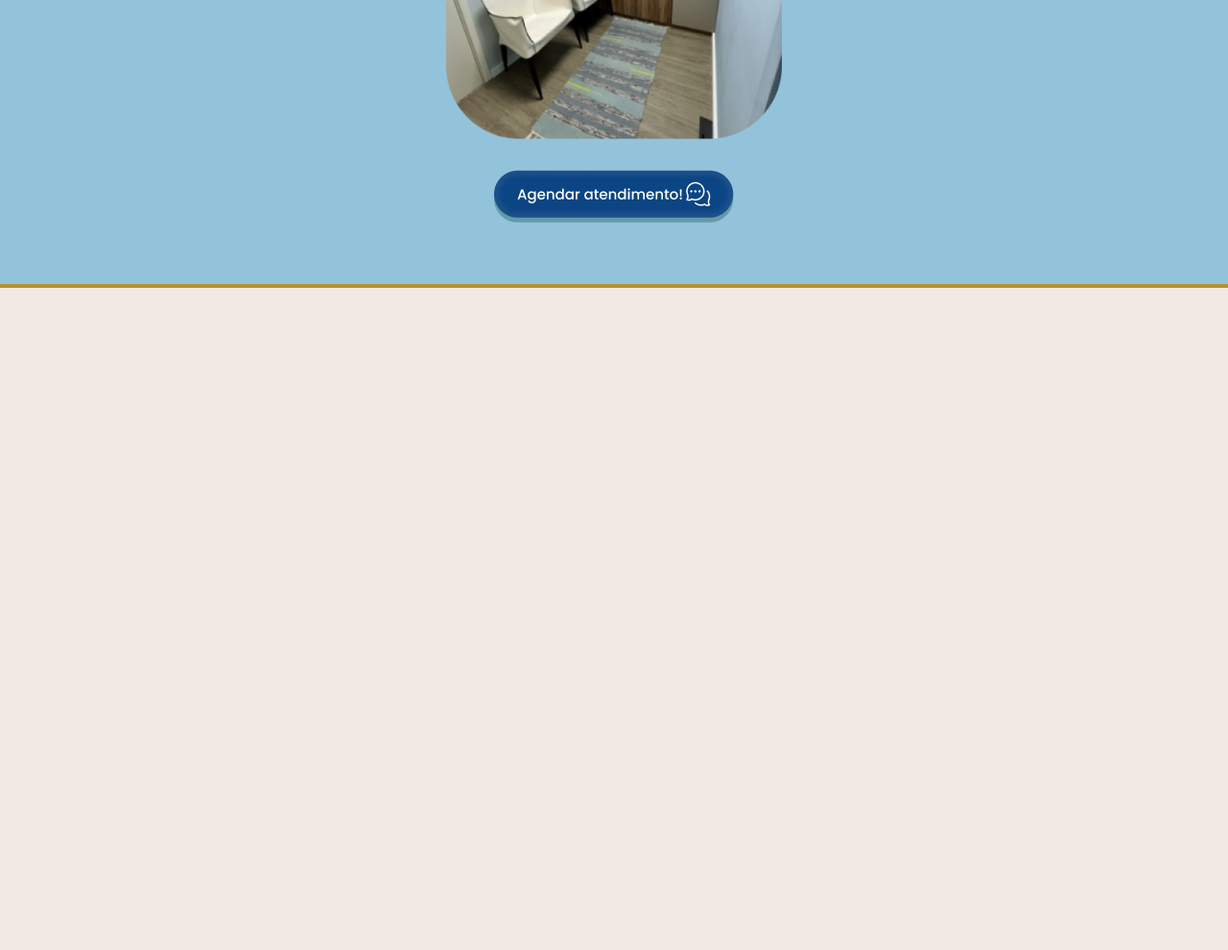
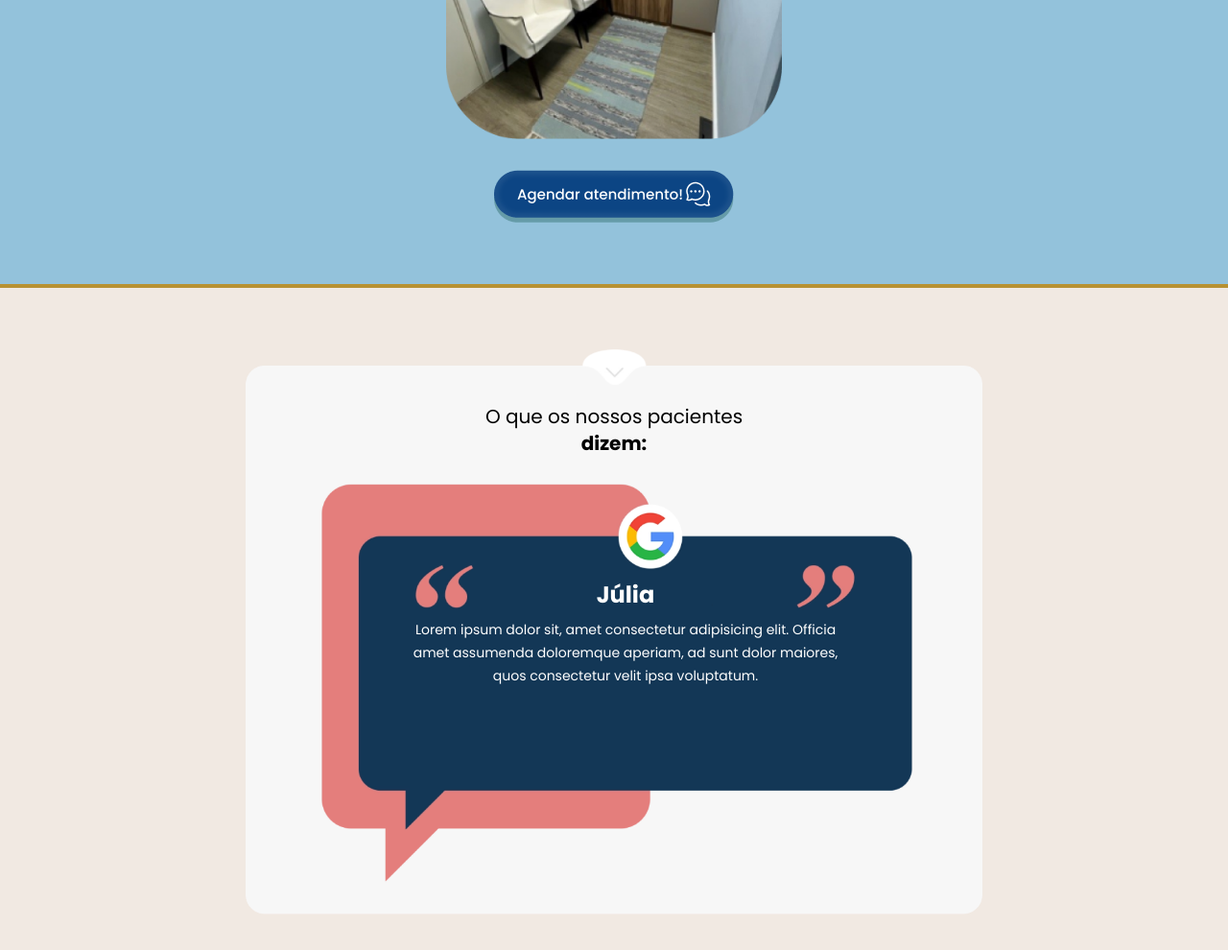
Before and after one commit to JoaresMiranda/2024-livia-melo, a website: page index.html in a window 1280 px wide. Shown: the part 2115-3105 px from the top of the page at 96% size. Before the commit the page ends 2415 px from the top, so only its background shows below. Drawn offline with Linux system fonts and the light colour scheme.

Commit message:
depoimentos

```diff
--- a/index.html
+++ b/index.html
@@ -124,6 +124,25 @@
           /></a>
         </div>
       </div>
+
+      <!-- DEPOIMENTOS -->
+      <div class="depoimentos text-center py-16 max-w-screen-md m-auto relative">
+        <div class="depoimentos__text absolute w-full">
+          <h2 class="text-xl w-72 m-auto mt-9 md:mt-14">
+            O que os nossos pacientes <strong>dizem:</strong>
+          </h2>
+          <div class="depoimentos__carrousel mt-20 sm:mt-32">
+            <div class="depoimentos__content ml-6">
+              <h4 class="depoimentos__name text-white text-xl sm:text-2xl font-bold mb-2">Júlia</h4>
+              <p class="text-white w-[350px] sm:w-[450px] m-auto text-sm leading-6">
+                Lorem ipsum dolor sit, amet consectetur adipisicing elit. Officia amet assumenda
+                doloremque aperiam, ad sunt dolor maiores, quos consectetur velit ipsa voluptatum.
+              </p>
+            </div>
+          </div>
+        </div>
+        <img src="./images/background-depoimentos.png" class="w-full" />
+      </div>
     </div>
     <!-- /MAIN -->
   </body>
```
Also changed, not shown: images/background-depoimentos.png (added), output.css.
